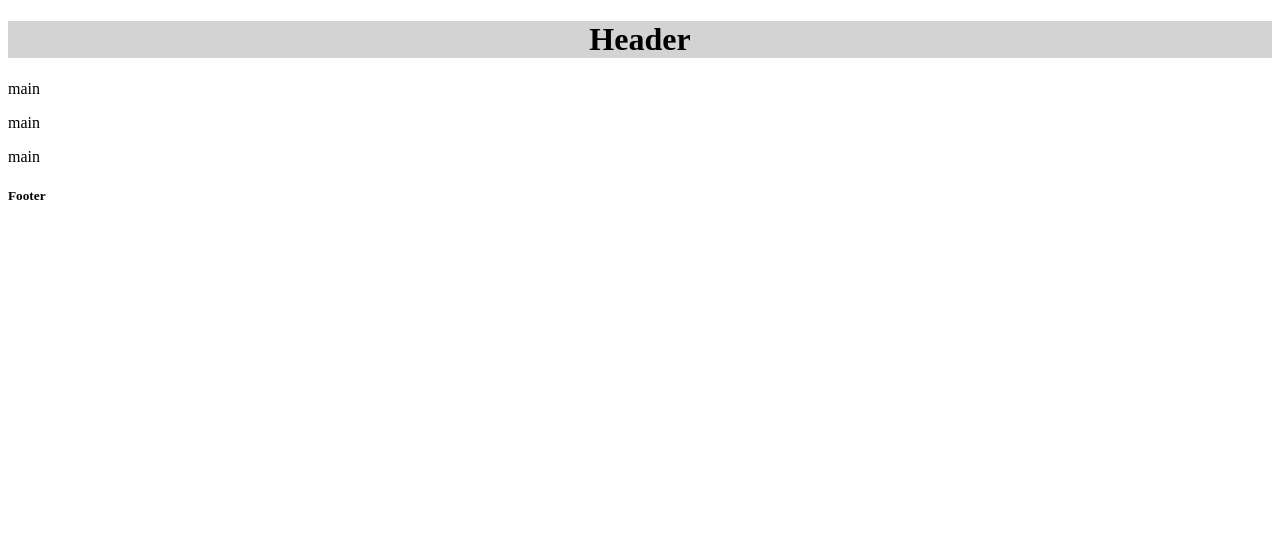
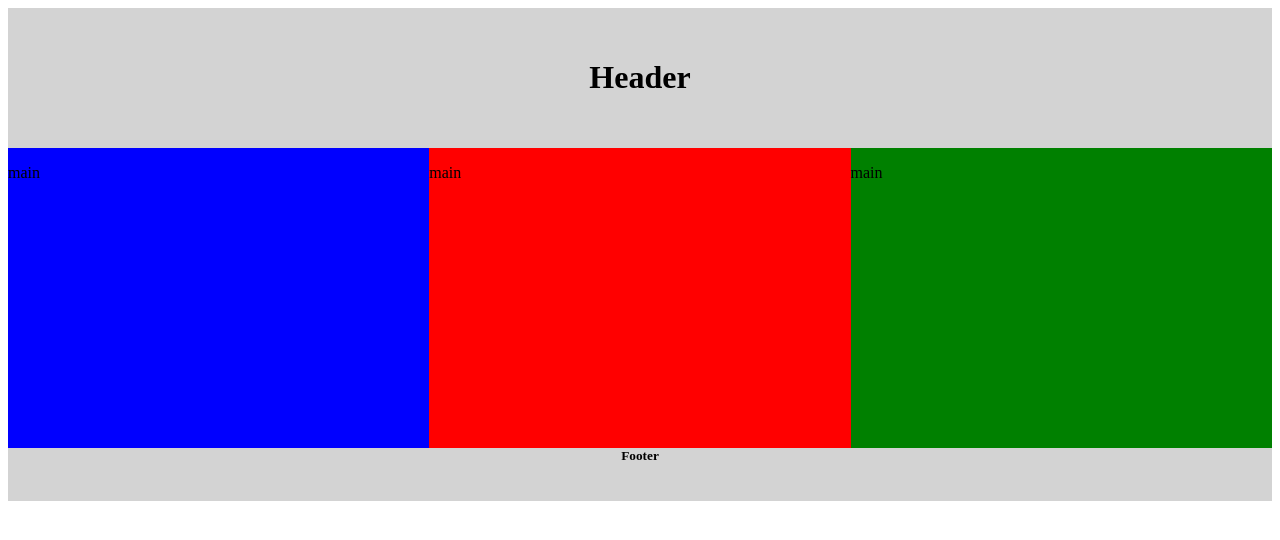
Before and after one commit to YoungIn479/logncode, a plain HTML site: page index.html in a window 1280 px wide. Drawn offline with Linux system fonts and the light colour scheme.

Commit message:
Update style.css

```diff
--- a/style.css
+++ b/style.css
@@ -1,4 +1,34 @@
 .header{
 	background-color: lightgray;
 	text-align: center;
+	padding: 30px;
+
 }
+
+.footer{
+	background-color: lightgray;
+	text-align: center;
+	padding: 15px;
+}
+
+.column{
+	float:left;
+	width: 33.33%;
+	height: 300px;
+}
+@media(max-width: 600px){
+	.column{
+		width: 100%;
+	}
+}
+.bg1{
+	background-color: blue;
+}
+
+.bg2{
+	background-color: red;
+}
+
+.bg3{
+	background-color: green;
+}
```
